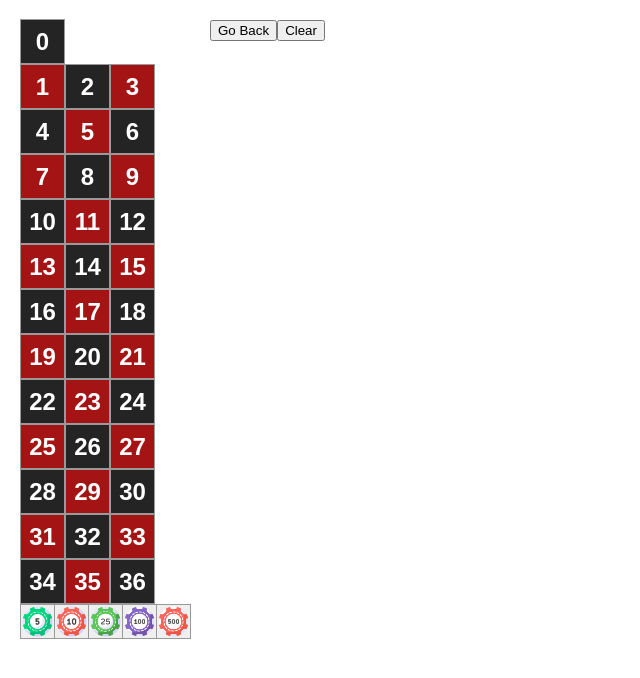
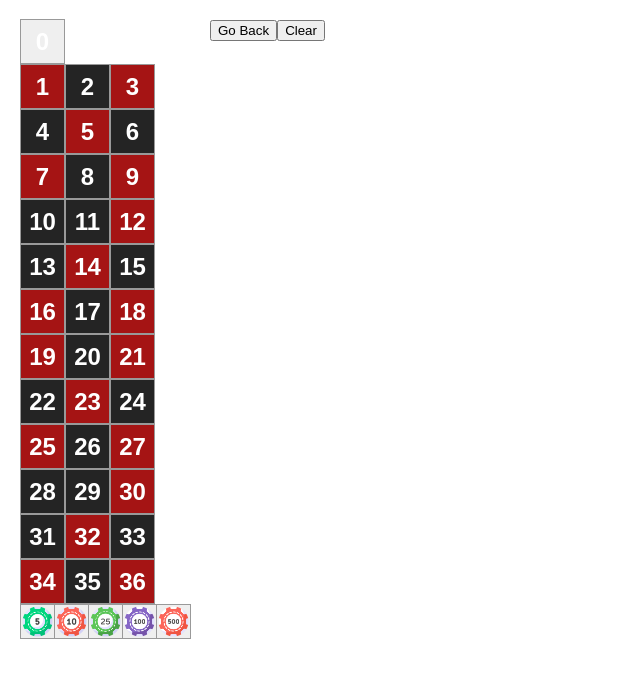
Before and after one commit to Ex-Machin/roulette-simulator, a Next.js app: page / in a window 1280 px wide. Shown: the top 678 px of the page, without its empty margins (0-640 px from the left). Built offline with nearby package versions, Linux system fonts and the light colour scheme.

Commit message:
folders and files

```diff
--- /dev/null
+++ b/app/components/board.tsx
@@ -0,0 +1,52 @@
+import { BoardProps } from "../interfaces/interfaces";
+import Chip from "./chip";
+import Square from "./sqaure";
+
+export default function Board({ squares, onPlay, setCursor }: BoardProps) {
+
+    const changeCursor = (value: string) => {
+        setCursor((prevState: string) => {
+            if (prevState === value) {
+                return ""
+            }
+            return value;
+        });
+    }
+
+    return (
+        <>
+            <div className="board-row" key={0}>
+                <Square
+                    key={0}
+                    index="0"
+                    color={squares[0].color}
+                    hover={squares[0].hover}
+                    chip={squares[0].lastChip}
+                    onSquareClick={() => onPlay(0)}
+                />
+            </div>
+            {Array.from({ length: 12 }, (_, rowIndex) => (
+                <div className="board-row" key={rowIndex + 1}>
+                    {Array.from({ length: 3 }, (_, colIndex) => {
+                        const index = rowIndex * 3 + colIndex + 1;
+                        return (
+                            <Square
+                                key={index}
+                                index={index.toString()}
+                                color={squares[index].color}
+                                hover={squares[index].hover}
+                                chip={squares[index].lastChip}
+                                onSquareClick={() => onPlay(index)}
+                            />
+                        );
+                    })}
+                </div>
+            ))}
+            <div>
+                {[5, 10, 25, 100, 500].map((value) => {
+                    return <Chip key={value} value={value} onCursorClick={() => changeCursor(value.toString())} />
+                })}
+            </div>
+        </>
+    );
+}
--- /dev/null
+++ b/app/components/chip.tsx
@@ -0,0 +1,9 @@
+import { ChipProps } from "../interfaces/interfaces";
+
+export default function Chip({ value, onCursorClick }: ChipProps) {
+    return (
+        <button className='chip' onClick={onCursorClick}>
+            <img src={`./chips/${value}.png`} alt="chip_icon" />
+        </button>
+    )
+}
--- a/app/components/game.tsx
+++ b/app/components/game.tsx
@@ -1,101 +1,19 @@
 "use client"
 
-import { MouseEventHandler, useEffect, useState } from 'react';
-
-interface SquareProps {
-  index: string;
-  chip: null | string;
-  onSquareClick: MouseEventHandler<HTMLButtonElement>;
-}
-
-interface BoardProps {
-  squares: any;
-  onPlay: Function;
-  setCursor: Function;
-}
-
-interface ChipProps {
-  value: number;
-  onCursorClick: MouseEventHandler<HTMLButtonElement>;
-}
-
-function Chip({ value, onCursorClick }: ChipProps) {
-  return (
-    <button className='chip' onClick={onCursorClick}>
-      <img src={`./chips/${value}.png`} alt="chip_icon" />
-    </button>
-  )
-}
-
-function Square({ index, chip, onSquareClick, }: SquareProps) {
-  const color = "square_button " + (Number(index) % 2 === 0 ? "black" : "red");
-
-  return (
-    <div className='square'>
-      <button className={color} onClick={(i) => onSquareClick(i)}>
-        {index}
-      </button>
-      {chip &&
-        <img src={`./cursors/${chip}.png`} alt="chip_icon" className='chip_icon' />
-      }
-    </div>
-  );
-}
-
-function Board({ squares, onPlay, setCursor }: BoardProps) {
-
-  const changeCursor = (value: string) => {
-    setCursor((prevState: string) => {
-      if (prevState === value) {
-        return ""
-      }
-      return value;
-    });
-  }
-
-  return (
-    <>
-      <div className="board-row" key={0}>
-        <Square
-          key={0}
-          index="0"
-          chip={squares[0].lastChip}
-          onSquareClick={() =>  onPlay(0)}
-        />
-      </div>
-      {Array.from({ length: 12 }, (_, rowIndex) => (
-        <div className="board-row" key={rowIndex + 1}>
-          {Array.from({ length: 3 }, (_, colIndex) => {
-            const index = rowIndex * 3 + colIndex + 1;
-            return (
-              <Square
-                key={index}
-                index={index.toString()}
-                chip={squares[index].lastChip}
-                onSquareClick={() => onPlay(index)}
-              />
-            );
-          })}
-        </div>
-      ))}
-      <div>
-        {[5, 10, 25, 100, 500].map((value) => {
-          return <Chip key={value} value={value} onCursorClick={() => changeCursor(value.toString())} />
-        })}
-      </div>
-    </>
-  );
-}
+import { useState } from 'react';
+import getRouletteColor from '../utils/functions';
+import Board from './board';
 
 
 export default function Game() {
+  const initialState = [Array.from({ length: 37 }, (_, i) => ({ "bet": 0, "lastChip": null, "hover": null, "color": getRouletteColor(i)}))]
+  const first_bet_audio = new Audio('./audio/first_bet.mp3')
+  const second_bet_audio = new Audio('./audio/second_bet.mp3')
+
   const [cursor, setCursor] = useState('');
-  const [history, setHistory] = useState([Array.from({ length: 37 }, () => ({ "bet": 0, "lastChip": null }))]);
+  const [history, setHistory] = useState(initialState);
 
   let currentSquares = history[history.length - 1]
-
-  const first_bet_audio = new Audio('./audio/first_bet.mp3')
-  const second_bet_audio = new Audio('./audio/second_bet.mp3')
 
   function handlePlay(i: number) {
     if (cursor !== '') {
@@ -120,14 +38,14 @@ export default function Game() {
   }
 
   function clear() {
-    setHistory([Array.from({ length: 37 }, () => ({ "bet": 0, "lastChip": null }))])
+    setHistory(initialState)
   }
 
 
   return (
     <div className="game" style={{ cursor: `url(./cursors/${cursor}.png), auto` }}>
       <div className="game-board">
-        <Board squares={{...currentSquares}} onPlay={handlePlay} setCursor={setCursor} />
+        <Board squares={currentSquares} onPlay={handlePlay} setCursor={setCursor} />
       </div>
       <div className="game-info">
         <button onClick={() => goBack()}>Go Back</button>
--- /dev/null
+++ b/app/components/sqaure.tsx
@@ -0,0 +1,16 @@
+import { SquareProps } from "../interfaces/interfaces";
+
+export default function Square({ index, color, hover, chip, onSquareClick, }: SquareProps) {
+    const className = "square_button " + color + (hover ? " hover" : "")
+
+    return (
+        <div className='square'>
+            <button className={className} onClick={(i) => onSquareClick(i)}>
+                {index}
+            </button>
+            {chip &&
+                <img src={`./cursors/${chip}.png`} alt="chip_icon" className='chip_icon' />
+            }
+        </div>
+    );
+}
--- a/app/globals.css
+++ b/app/globals.css
@@ -128,6 +128,16 @@ body {
   background-color: rgb(47, 47, 47);
 }
 
+.square_button.red.hover {
+  background-color: rgb(187, 78, 78);
+}
+
+.square_button.black.hover {
+  background-color: rgb(47, 47, 47);
+}
+
+
+
 .board-row {
   display: flex;
 }
--- /dev/null
+++ b/app/interfaces/interfaces.ts
@@ -0,0 +1,20 @@
+import { MouseEventHandler } from "react";
+
+export interface SquareProps {
+    index: string;
+    color: string;
+    hover: string;
+    chip: null | string;
+    onSquareClick: MouseEventHandler<HTMLButtonElement>;
+}
+
+export interface BoardProps {
+    squares: any;
+    onPlay: Function;
+    setCursor: Function;
+}
+
+export interface ChipProps {
+    value: number;
+    onCursorClick: MouseEventHandler<HTMLButtonElement>;
+}
--- /dev/null
+++ b/app/utils/functions.ts
@@ -0,0 +1,9 @@
+export default function getRouletteColor(number: number) {
+    if (number === 0 || number === 37) return "green";
+
+    const redNumbers = [
+        1, 3, 5, 7, 9, 12, 14, 16, 18, 19, 21, 23, 25, 27, 30, 32, 34, 36
+    ];
+
+    return redNumbers.includes(number) ? "red" : "black";
+}
```
